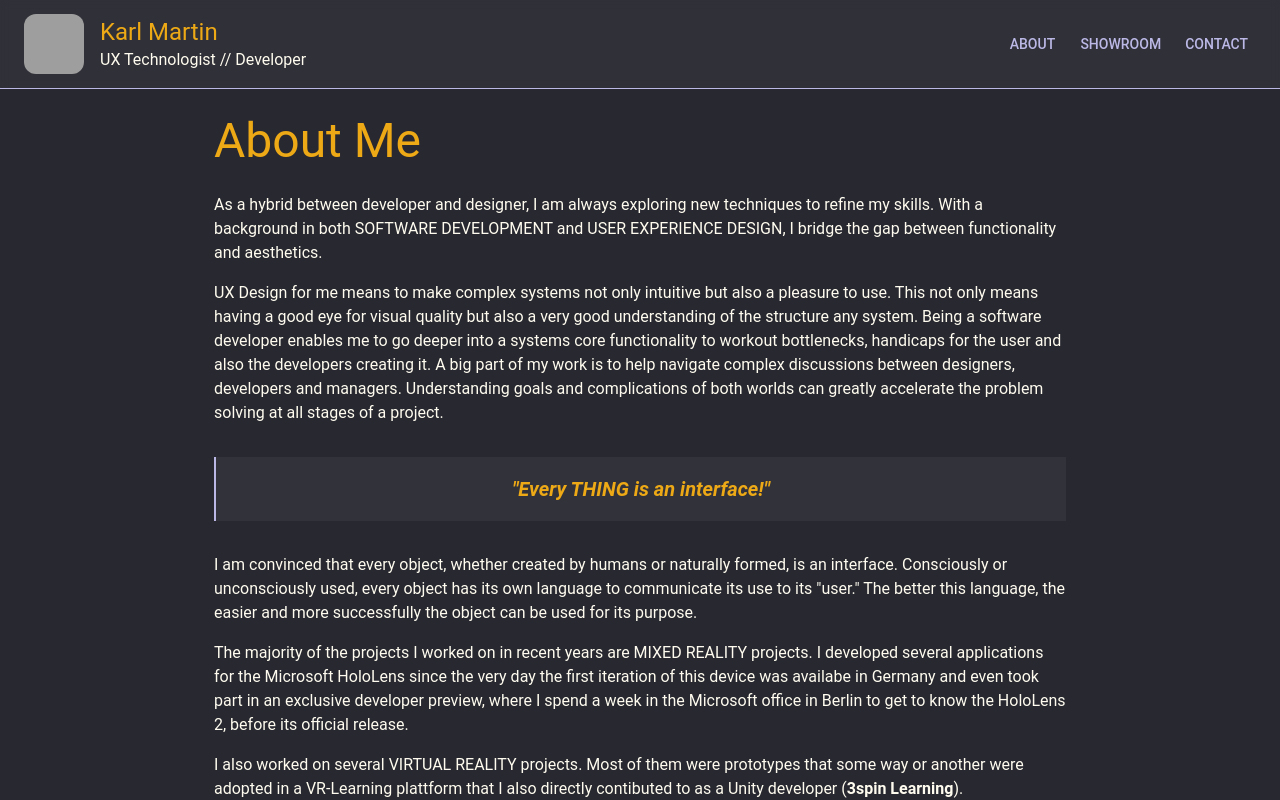
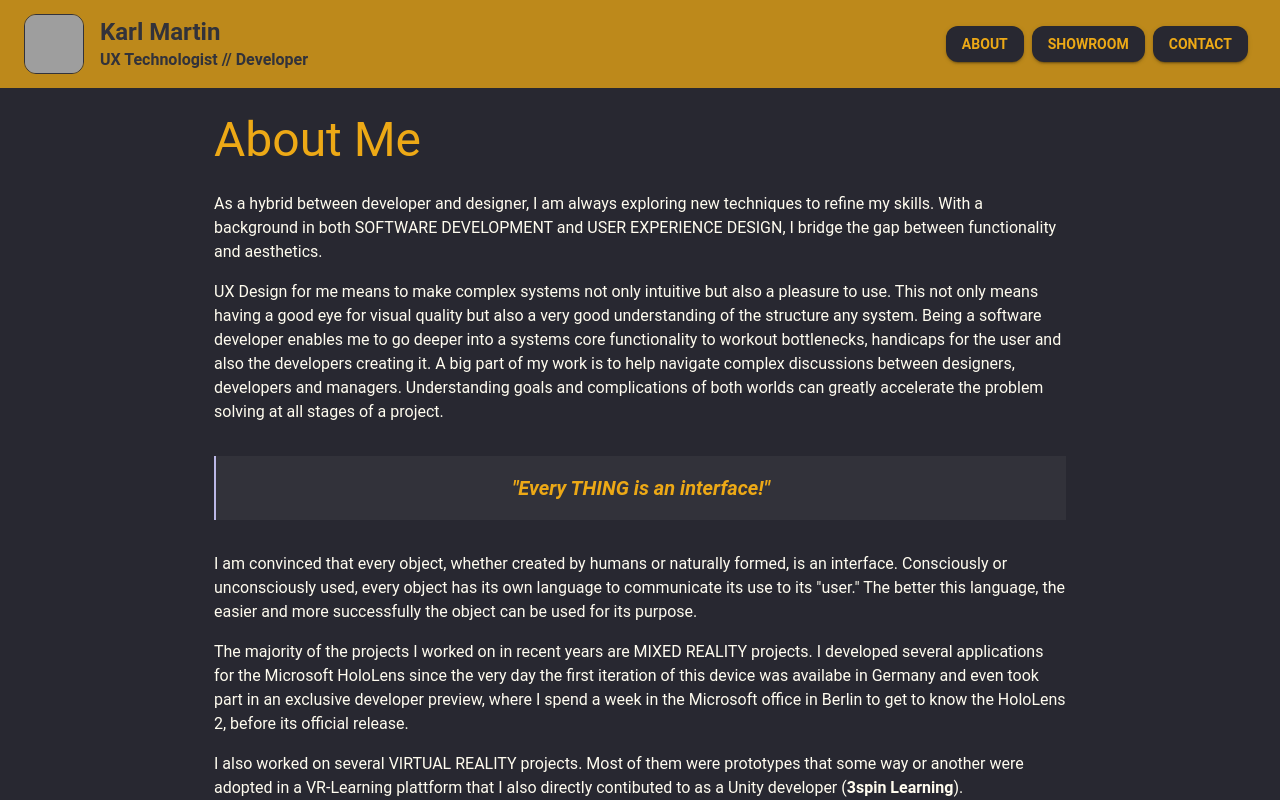
Before and after one commit to KarlSupertramp/HostNextJs, a Next.js app: page /about in a window 1280 px wide. Shown: the top 800 px of the page. Built offline with nearby package versions, Linux system fonts and the light colour scheme; grey boxes are pictures that could not be loaded.

Commit message:
Better nav

```diff
--- a/app/layout.jsx
+++ b/app/layout.jsx
@@ -8,7 +8,7 @@ import theme from "../theme";
 function NavButton({ href, label }) {
   return (
     <Link href={href}>
-      <Button>{label}</Button>
+      <Button variant="contained" >{label}</Button>
     </Link>
   );
 }
@@ -24,6 +24,8 @@ export default function RootLayout({ children }) {
               <Box
                 sx={{
                   borderRadius: 1,
+                  border: 1,
+                  borderColor: "background.paper",
                   width: 60,
                   height: 60,
                   overflow: "hidden",
@@ -39,14 +41,14 @@ export default function RootLayout({ children }) {
                 />
               </Box>
               <Stack padding={2}>
-                <Typography variant="h5">
+                <Typography sx={{ fontWeight: "bold", color: "background.paper" }} variant="h5">
                   Karl Martin
                 </Typography>
-                <Typography color={"text.secondary"}>
+                <Typography sx={{ fontWeight: "bold", color: "background.paper" }}>
                     UX Technologist // Developer
                 </Typography>
               </Stack>
-              <Stack direction={{ xs: "column", sm: "row" }} spacing={{ xs: 0, sm: 1}} sx={{ justifyContent: "right", flexGrow: 1 }}>
+              <Stack direction={{ xs: "column", sm: "row" }} spacing={1} sx={{ m:1, justifyContent: "right", flexGrow: 1 }}>
                 {NavButton({ href: "/about", label: "About" })}
                 {NavButton({ href: "/showroom", label: "Showroom" })}
                 {NavButton({ href: "/contact", label: "Contact" })}
--- a/theme.js
+++ b/theme.js
@@ -35,9 +35,7 @@ const theme = createTheme({
     MuiAppBar: {
       styleOverrides: {
         root: {
-          backgroundColor: "#32323ae0",
-          borderBottom: "1px solid #bbb8e6",
-          color: "#eda916",
+          backgroundColor: "#eda916c2",
           backdropFilter: "blur(4px)",
         },
 
@@ -63,9 +61,12 @@ const theme = createTheme({
     MuiButton: {
       styleOverrides: {
         root: {
-          color: "#bbb8e6",
+          fontWeight: "bold",
+          color: "#eda916",
+          backgroundColor: "#282831",
           ":hover": {
-            color: "#eda916",
+            color: "#282831",
+            backgroundColor: "#eda916",
           },
         },
       },
```
